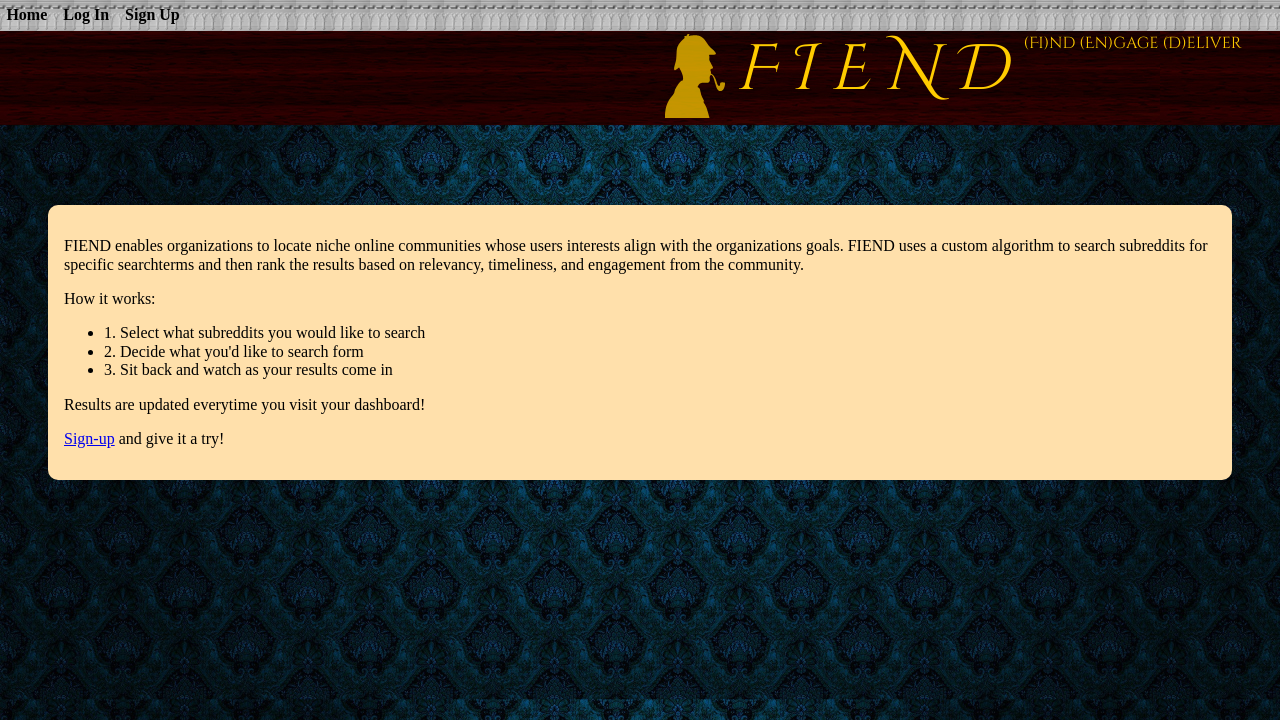
After one commit to mikezentz/fiend, a Django app: template redditsearch/templates/redditsearch/welcome.html in a window 1280 px wide. The commit adds this page. Shown: the top 720 px of the page. Run offline with Django 3.2, Linux system fonts and the light colour scheme; the template is opened without the code that fills it, so the values that code supplies are empty; some libraries are stand-ins or nearby versions.

Commit message:
added welcome landing page

```diff
--- a/redditsearch/templates/redditsearch/test.html
+++ b/redditsearch/templates/redditsearch/test.html
@@ -1,4 +1,5 @@
 {% extends 'layout.html' %}
+
 
 {% block content %}
 <div id='app'>
@@ -50,8 +51,8 @@
       <div class='search-content' :class='{collapsed:result.display}'>
         <div class='search-item card'>
           <div class='score'>[[ post.score ]]</div>
-          <div class='post-title'>[[ post.title.slice(0,64) ]]</div>
-          <div class='link'><a :href='post.link' target='_blank'>go</a></div>
+          <div class='post-title'>[[ post.title.slice(0,64) ]]... </div>
+          <div class='link'><a :href='post.link' target='_blank'>~go~</a></div>
         </div>
       </div>
     </div>
--- /dev/null
+++ b/redditsearch/templates/redditsearch/welcome.html
@@ -0,0 +1,33 @@
+{% extends 'layout.html' %}
+
+{% block style %}
+<style>
+  .welcome {
+    background: #FFE0AB;
+    margin: 10vh auto;
+    width: 90%;
+    padding: 1em;
+    border-radius: 10px;
+  }
+</style>
+
+{% endblock style%}
+
+{% block content %}
+<div class='welcome'>
+  <p>FIEND enables organizations to locate niche online communities whose users interests
+    align with the organizations goals. FIEND uses a custom algorithm to search subreddits
+    for specific searchterms and then rank the results based on relevancy, timeliness, and
+    engagement from the community.</p>
+
+  How it works:
+  <ul>
+    <li>1. Select what subreddits you would like to search</li>
+    <li>2. Decide what you'd like to search form</li>
+    <li>3. Sit back and watch as your results come in</li>
+  </ul>
+  <p>Results are updated everytime you visit your dashboard!</p>
+
+  <p><a href="{% url 'accounts:sign_up' %}">Sign-up</a> and give it a try!</p>
+</div>
+{% endblock content %}
--- a/redditsearch/urls.py
+++ b/redditsearch/urls.py
@@ -4,7 +4,7 @@ from django.urls import path, include
 from . import views
 
 urlpatterns = [
-    path('', views.test, name='dashboard'),
+    path('', views.welcome, name='welcome'),
     path('test/', views.test, name='test'),
     path('redditsearch/', views.reddit_search, name='reddit_search'),
     path('delete/<str:id>', views.search_delete, name='search_delete'),
--- a/redditsearch/views.py
+++ b/redditsearch/views.py
@@ -145,3 +145,6 @@ def test(request):
 
 def layout(request):
     return render(request, 'layout.html')
+
+def welcome(request):
+    return render(request, 'redditsearch/welcome.html')
--- a/static/css/style.css
+++ b/static/css/style.css
@@ -82,7 +82,9 @@ body {
 .search-content {
   overflow: hidden;
   max-height: 0px;
-  transition: all 3s ease-in-out;
+  margin: auto;
+  max-width: 90%;
+  transition: all 1s ease-in-out;
   background: #FFE0AB;
 }
 
@@ -92,8 +94,9 @@ body {
 }
 
 .search-item {
+  /* font-family: 'Cinzel Decorative'; */
   margin: 3vh;
-  max-width: 1024px;
+  width: 95%;
   margin-left: auto;
 }
 
@@ -103,14 +106,14 @@ body {
 
 .search-item .link {
   width: 150px;
-  background: #031634;
+  background: #f2f2f2;
   text-align: center;
   border-radius: 15px;
   height: 1.5em;
 }
 
 .search-item .link a{
-  color:white;
+  color: #654321;
   text-decoration: none;
 }
 
--- a/templates/accounts/login.html
+++ b/templates/accounts/login.html
@@ -2,7 +2,7 @@
 
 {% block content %}
 <div class='login-or-signup'>
-  <div>
+  <div style='background: #FFE0AB;'>
     Login
     <form method="POST">
       {% csrf_token %}
--- a/templates/accounts/sign_up.html
+++ b/templates/accounts/sign_up.html
@@ -1,9 +1,11 @@
 {% extends "layout.html" %}
 
 {% block content %}
-<form method="POST">
+<div style='background: #FFE0AB;'>
+  <form method="POST">
     {% csrf_token %}
     {{ form.as_p }}
     <button>Sign Up</button>
-</form>
+  </form>
+</div>
 {% endblock content %}
--- a/templates/layout.html
+++ b/templates/layout.html
@@ -13,6 +13,9 @@
   <link rel='stylesheet' href='{% static "css/style.css" %}'>
 
   <link href="https://fonts.googleapis.com/css?family=Cinzel+Decorative" rel="stylesheet">
+  {% block style %}
+
+  {% endblock style %}
 
   <style>
     @@font-face {
```
